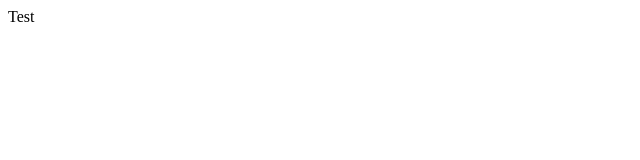
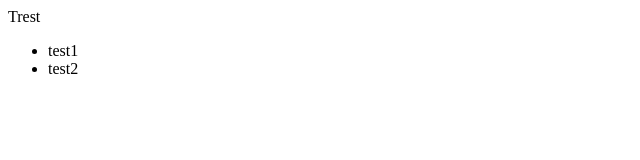
Before and after one commit to arindaarif/testGithub, a plain HTML site: page index.html in a window 1280 px wide. Shown: the full height of the page, 0-640 px from the left. Drawn offline with Linux system fonts and the light colour scheme.

Commit message:
editing test and adding list

```diff
--- a/index.html
+++ b/index.html
@@ -1,5 +1,10 @@
 <html>
 	<body>
-		Test
+		Trest
+
+		<ul>
+			<li>test1</li>
+			<li>test2</li>
+		</ul>
 	</body>
 </html>
```
